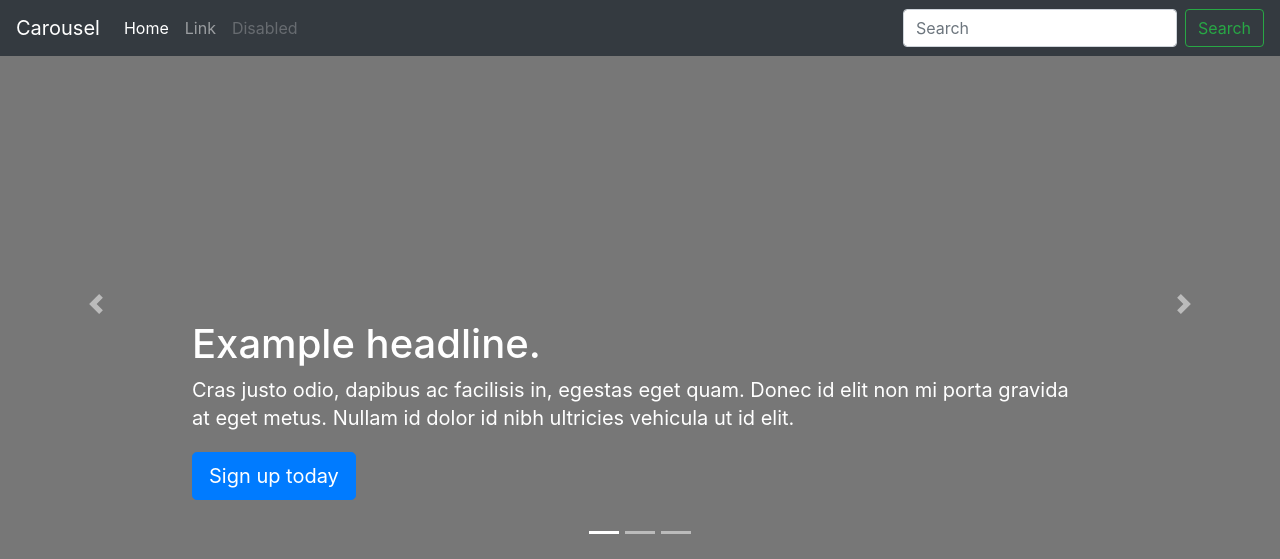
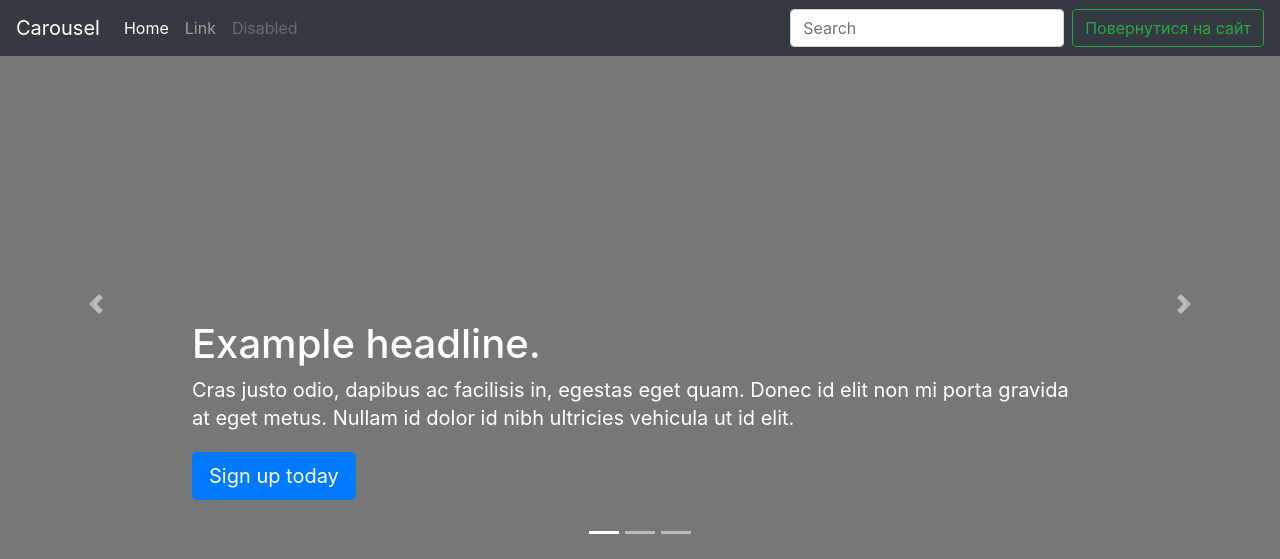
Before and after one commit to AndriiLMGitHub/myApp, a Django app: page /dashboard in a window 1280 px wide. Shown: the top 559 px of the page. Run offline with Django 3.2, Linux system fonts and the light colour scheme; parts of the project's set-up code (start-up, migrations or seed data) failed here and were passed over; some libraries are stand-ins or nearby versions.

Commit message:
New dashboard

```diff
--- a/dashboard/templates/dashboard/dashboard.html
+++ b/dashboard/templates/dashboard/dashboard.html
@@ -43,7 +43,6 @@
       }
     </style>
     <!-- Custom styles for this template -->
-    <link href="carousel.css" rel="stylesheet">
   </head>
   <body>
     <header>
@@ -66,7 +65,7 @@
       </ul>
       <form class="form-inline mt-2 mt-md-0">
         <input class="form-control mr-sm-2" type="text" placeholder="Search" aria-label="Search">
-        <button class="btn btn-outline-success my-2 my-sm-0" type="submit">Search</button>
+        <a class="btn btn-outline-success my-2 my-sm-0" href="{% url 'homepage' %}">Повернутися на сайт</a>
       </form>
     </div>
   </nav>
```
